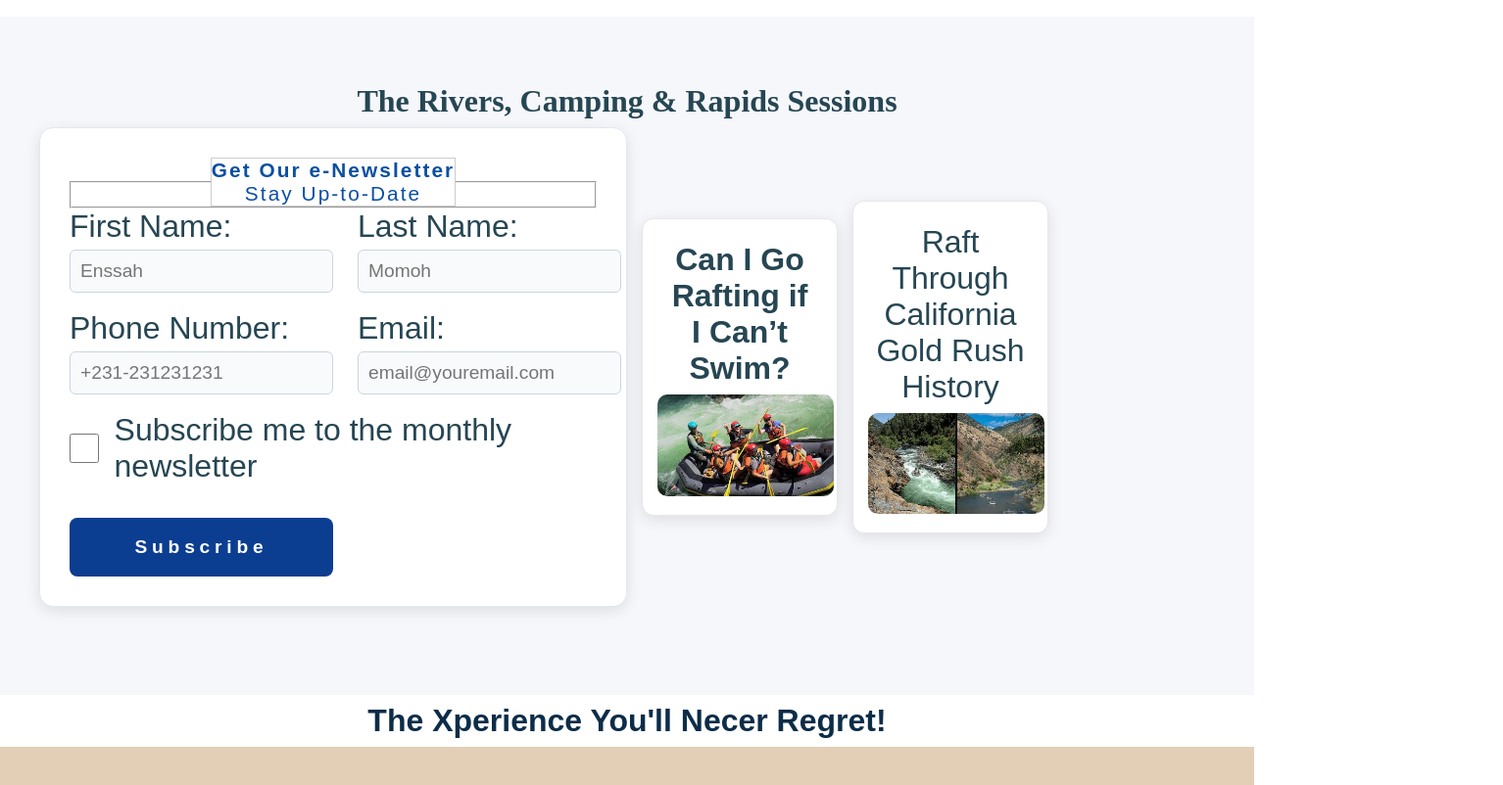
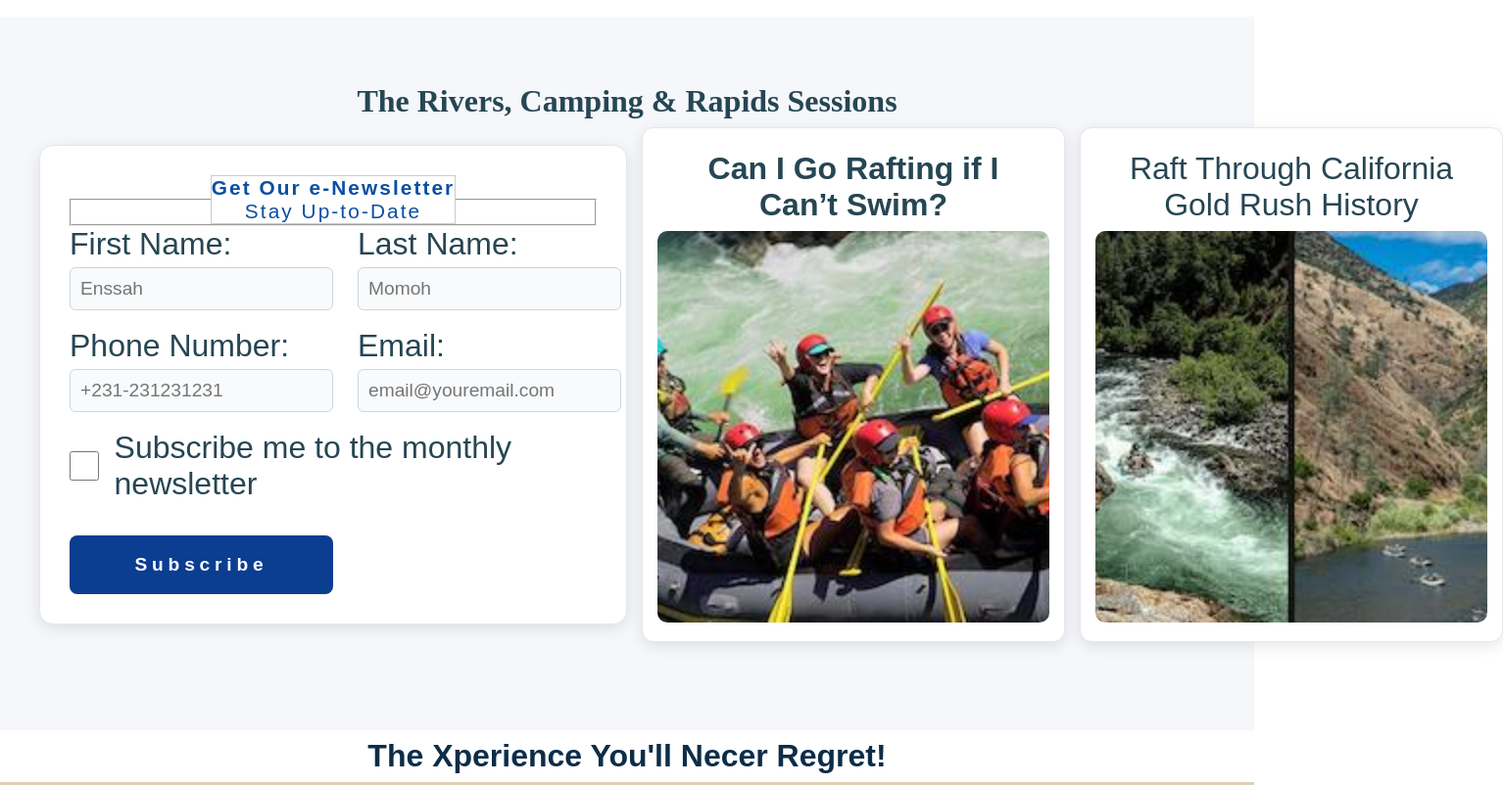
Before and after one commit to efmomoh/wdd130, a plain HTML site: page wwr/index.html in a window 1280 px wide. Shown: the part 1225-2027 px from the top of the page at 98% size, 1534 px wide, since content can reach past the window. Drawn offline with Linux system fonts and the light colour scheme.

Commit message:
Modifies CSS file

```diff
--- a/wwr/styles/rafting.css
+++ b/wwr/styles/rafting.css
@@ -909,7 +909,7 @@ button:focus {
     box-shadow: 0 4px 15px rgba(0,0,0,0.1);
     border: 1px solid #e5e7eb;
     transition: 0.3s ease;
-    max-width: 200px;
+    max-width: 450px;
     height: auto;
 }
 
@@ -918,8 +918,8 @@ button:focus {
 }
 
 .index-image {
-    width: 180px;
-    height: auto;
+    width: 400px;
+    height: 400px;
     object-fit: cover;
     border-radius: 10px;
 }
```
